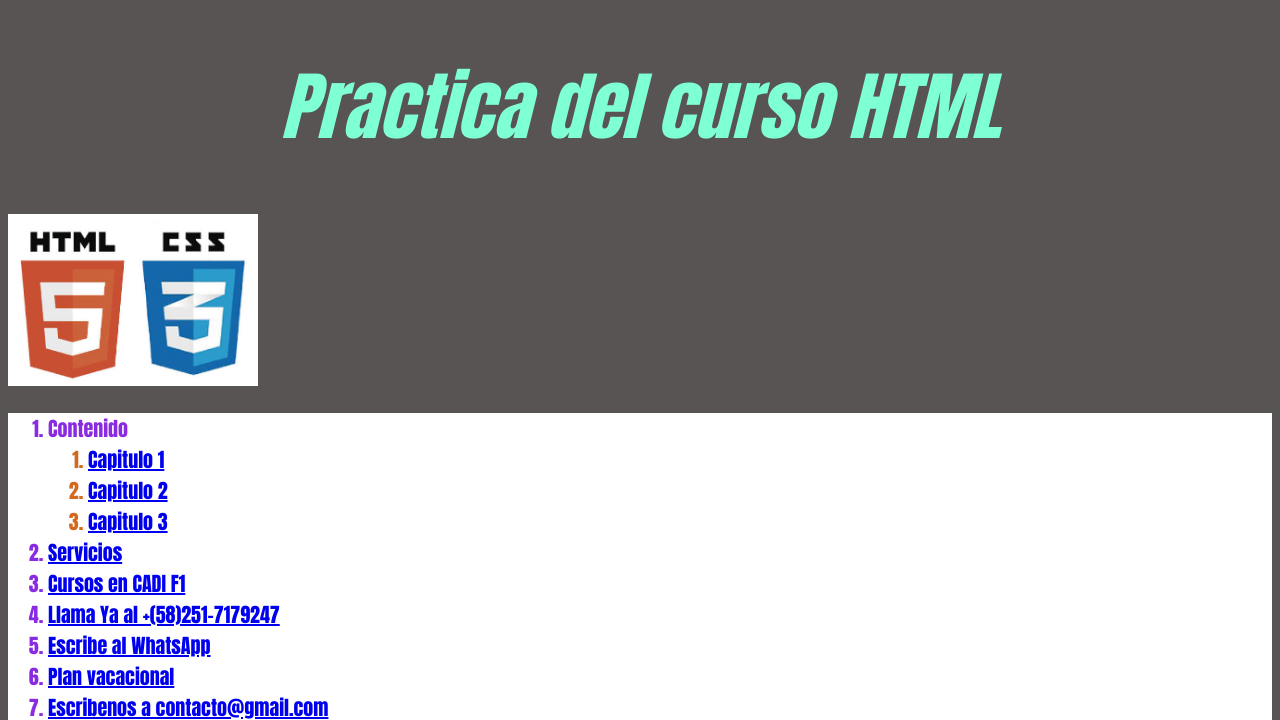
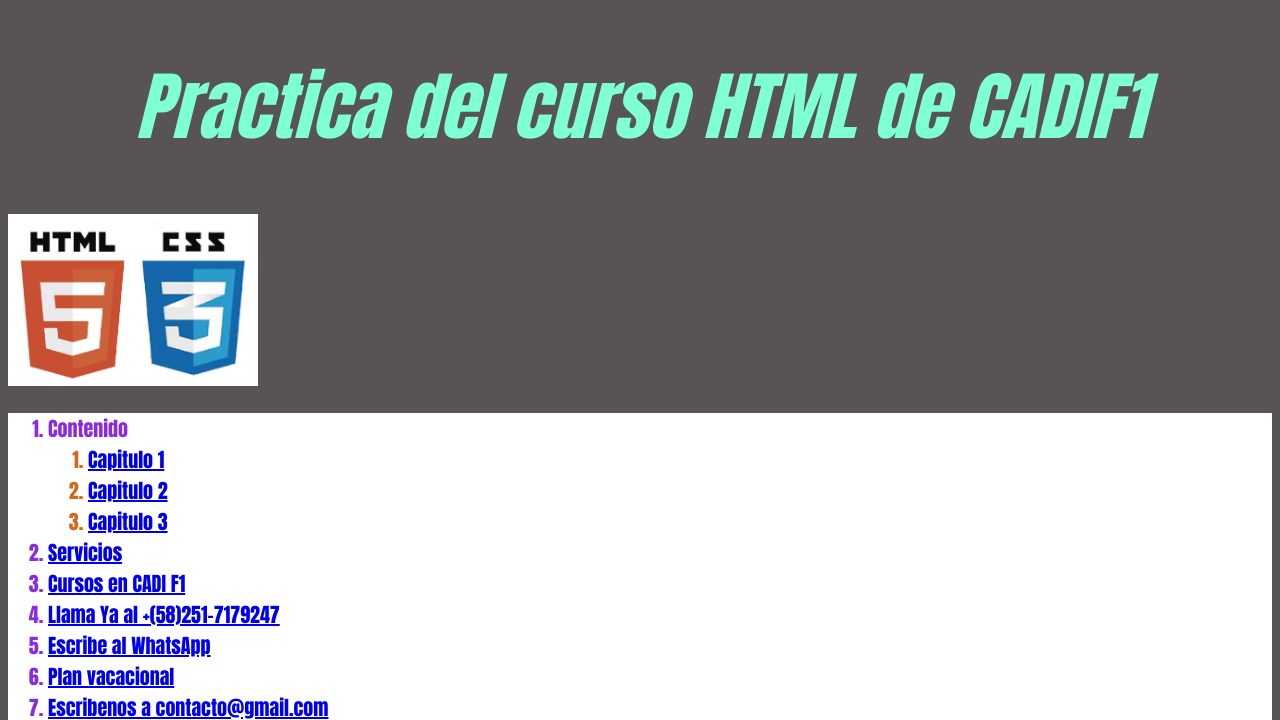
Before and after one commit to Cgrb200/clase3, a plain HTML site: page index.html in a window 1280 px wide. Shown: the top 720 px of the page. Drawn offline with Linux system fonts and the light colour scheme.

Commit message:
Cambio de titulo

```diff
--- a/index.html
+++ b/index.html
@@ -10,7 +10,7 @@
     <!--
         Este es un comentario HTML
     -->
-    <h1 id="arriba">Practica del curso HTML</h1>
+    <h1 id="arriba">Practica del curso HTML de CADIF1</h1>
     <img src="img/html.jpg" width="250px" alt="Imagen HTML" title="HTML">
     <ol id="contenido-principal">
         <li>Contenido
```
